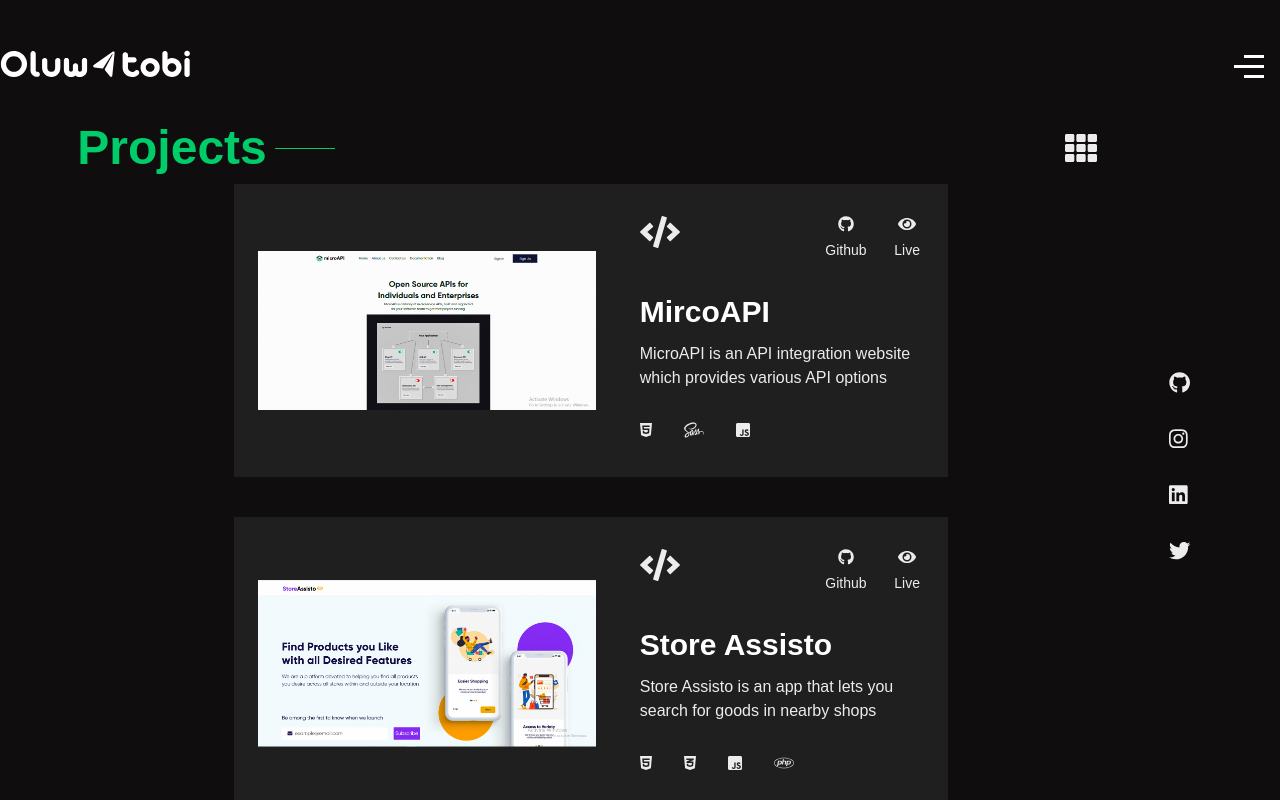
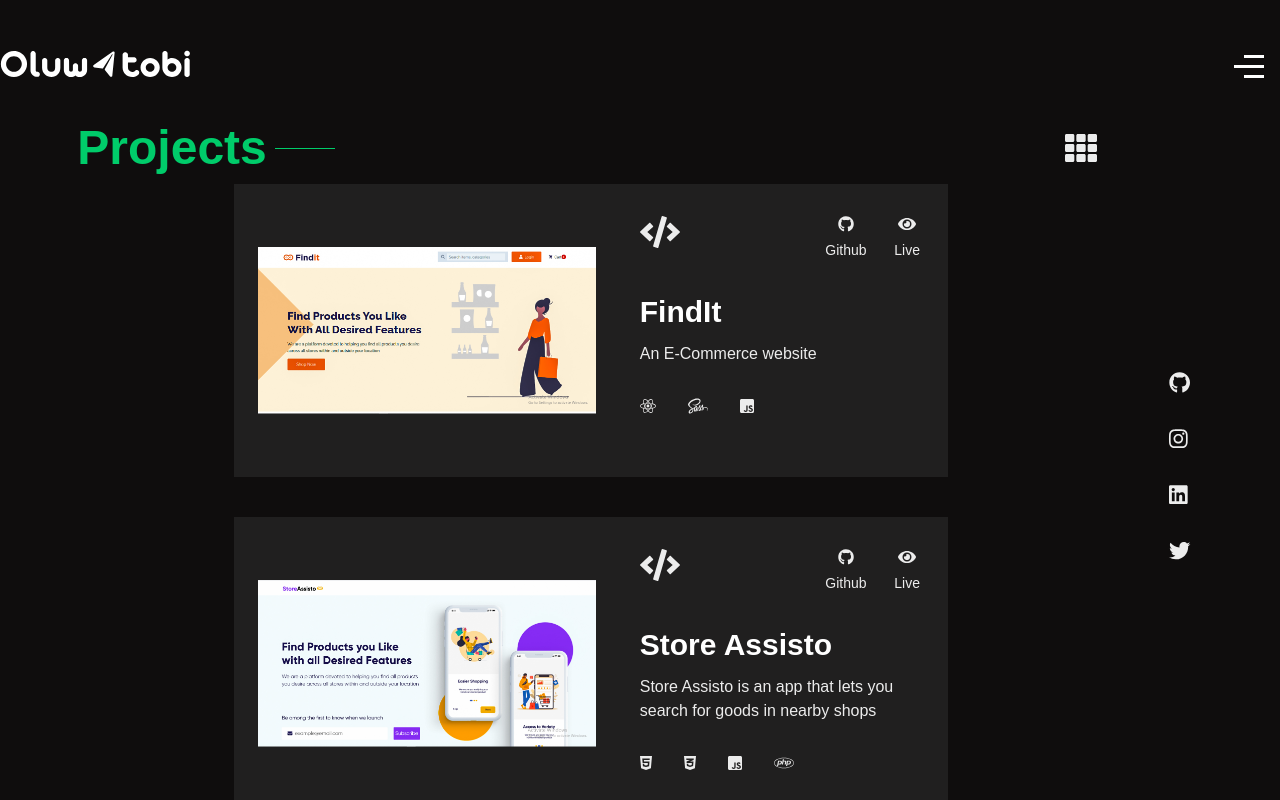
Before and after one commit to adelakuntobi/my-portfolio, a React (Create React App) app: page /projects in a window 1280 px wide. Shown: the top 800 px of the page. Built offline with nearby package versions, Linux system fonts and the light colour scheme.

Commit message:
added findit

```diff
--- a/src/components/About/About.js
+++ b/src/components/About/About.js
@@ -32,7 +32,7 @@ function About() {
           </div>
           <button className="border-transparent hover:border my-6 py-2 greenBtn w-full md:w-5/12">
             <a target="_blank" rel="noopener noreferrer"
-             href="https://drive.google.com/file/d/1SnPDJD8JqVsjwt6AZQwTxKXWSZUMfEdV/view?usp=sharing">
+             href="https://drive.google.com/file/d/1AalirNg0ltyogbg5yWTqy4BD8vND8-wG/view?usp=sharing">
           <FontAwesomeIcon icon={['fas', 'download']} className="mx-2" />
             Download CV
             </a>
--- a/src/components/Projects/Projects.js
+++ b/src/components/Projects/Projects.js
@@ -8,6 +8,7 @@ import unique from '../../images/unique-ideas.jpg'
 import dashboard from '../../images/dashboard.jpg'
 import microapi from '../../images/microapi.jpg'
 import appfleet from '../../images/appfleet.jpg'
+import FindIt from '../../images/FindIt.jpg'
 import faydecor from '../../images/faydecor.jpg'
 import where from '../../images/where.jpg'
 import store from '../../images/store-assisto.jpg'
@@ -43,7 +44,7 @@ function Projects() {
         <div className={isSlide ? "overflow-x-scroll" : "overflow-y-scroll the-hth"}>
           <div className={isSlide ? "grid grid-flow-col grid-rows-2 gap-4 overflow-x-scroll" :
             "overflow-x-hidden mx-auto lg:gap-10 gap-6 grid-rows-2 grid lg:w-9/12 px-2 md:px-8 lg:px-0 lg:grid-flow-row"}>
-            <Projectstemplate
+            {/* <Projectstemplate
               isSlide={isSlide}
               banner1={microapi}
               gitLink="microapidev/dashboard"
@@ -51,6 +52,15 @@ function Projects() {
               title="MircoAPI"
               description="MicroAPI is an API integration website which provides various API options"
               show=" hidden" css3="hidden" php="hidden" react="hidden"
+            /> */}
+            <Projectstemplate
+              isSlide={isSlide}
+              banner1={FindIt}
+              gitLink="adelakuntobi/fxnigeria"
+              liveLink="fxnigeria.netlify.app"
+              title="FindIt"
+              description="An E-Commerce website"
+              react="react" sass="sass" show=" hidden" html5="hidden" css3="hidden" php="hidden"
             />
             <Projectstemplate
               isSlide={isSlide}
```
Also changed, not shown: src/images/FindIt.jpg (added).
